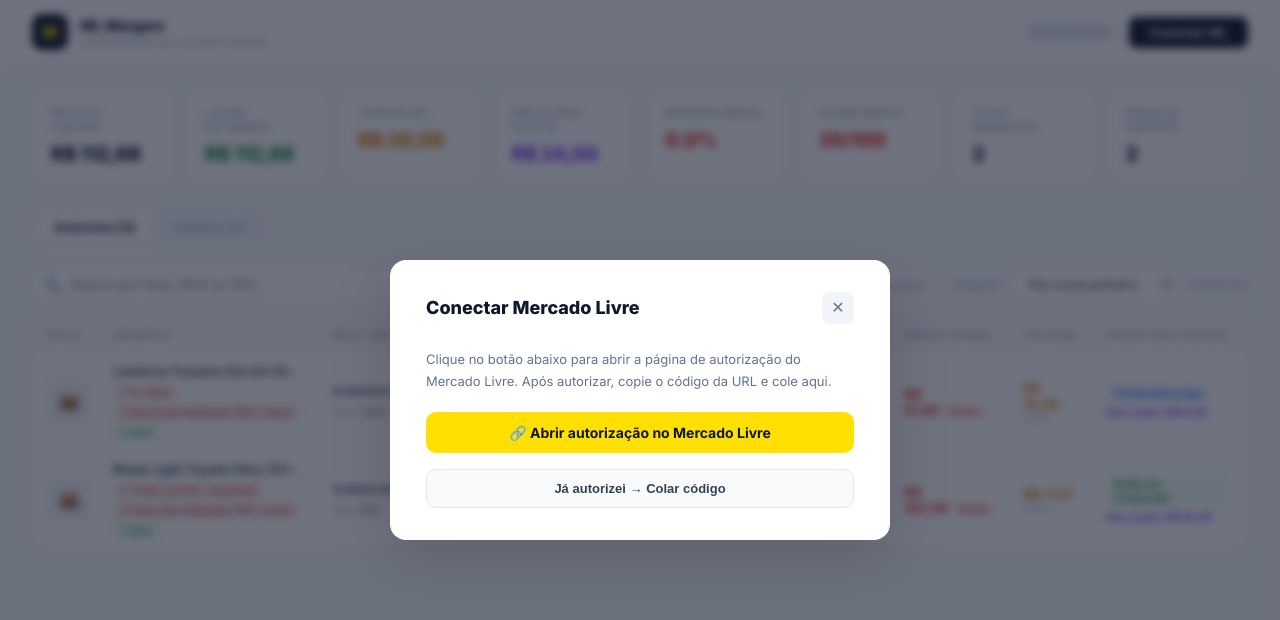
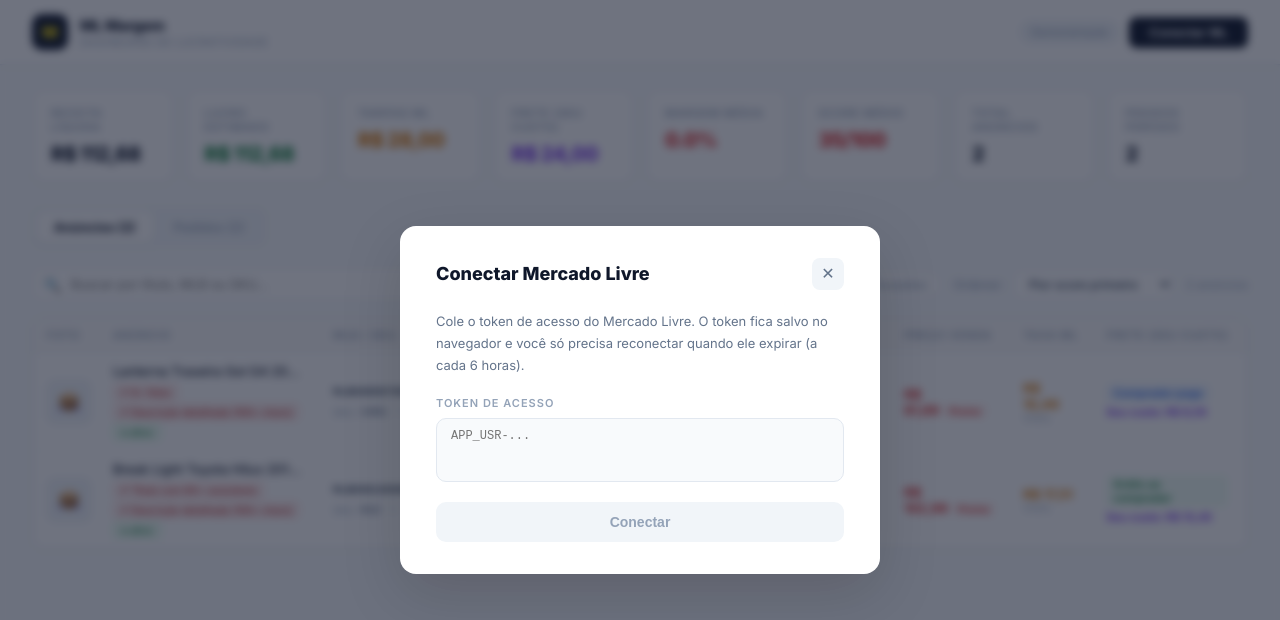
Before and after one commit to comprasmartinsimports-blip/followup-dashboard, a React (Vite) app: page / in a window 1280 px wide. Both pictures are taken after a click on the button "Conectar ML". Shown: the top 620 px of the page. Built offline with nearby package versions, Linux system fonts and the light colour scheme.

Commit message:
Update App.jsx

```diff
--- a/src/App.jsx
+++ b/src/App.jsx
@@ -412,102 +412,49 @@ function LoginScreen({ onLogin }) {
   );
 }
 
-// ── Modal OAuth ML ───────────────────────────────────────────
+// ── Modal de conexão ML — token manual com persistência ─────
 function MLConnectModal({ onConnect, onClose }) {
-  const [step, setStep]     = useState("init"); // init | waiting_code | loading | error
-  const [code, setCode]     = useState("");
-  const [errorMsg, setErrorMsg] = useState("");
+  const [tokenInput, setTokenInput] = useState("");
+  const [loading, setLoading]       = useState(false);
+  const [errorMsg, setErrorMsg]     = useState("");
 
-  const authUrl = `https://auth.mercadolivre.com.br/authorization?response_type=code&client_id=${ML_CLIENT_ID}&redirect_uri=https://www.google.com`;
-
-  async function handleCode() {
-    if (!code.trim()) return;
-    setStep("loading");
+  async function handleConnect() {
+    const tk = tokenInput.trim();
+    if (!tk) return;
+    setLoading(true); setErrorMsg("");
     try {
-      const res = await fetch("/api/oauth", {
-        method: "POST",
-        headers: { "Content-Type": "application/json" },
-        body: JSON.stringify({
-          grant_type:   "authorization_code",
-          client_id:    ML_CLIENT_ID,
-          code:         code.trim(),
-          redirect_uri: "https://www.google.com",
-        }),
-      });
-      const data = await res.json();
-      if (!data.access_token) throw new Error(data.message || "Erro ao obter token");
-      saveTokens(data.access_token, data.refresh_token, data.expires_in, data.user_id, "");
-      onConnect(data.access_token, data.user_id);
+      const res = await fetch(ML("/users/me"), { headers: { Authorization: `Bearer ${tk}` } });
+      const me = await res.json();
+      if (!me.id) throw new Error("Token inválido ou expirado");
+      // Salva token — expira em 6h, refresh token não disponível neste fluxo
+      saveTokens(tk, "", 21600, me.id, me.nickname ?? "");
+      onConnect(tk, me.id);
     } catch(e) {
       setErrorMsg(e.message);
-      setStep("error");
     }
+    setLoading(false);
   }
 
   return (
     <div style={{ position: "fixed", inset: 0, background: "rgba(15,23,42,.6)", backdropFilter: "blur(4px)", display: "flex", alignItems: "center", justifyContent: "center", zIndex: 300, padding: 24 }}>
-      <div style={{ background: "#fff", borderRadius: 16, width: "100%", maxWidth: 500, padding: "32px 36px", boxShadow: "0 20px 60px rgba(0,0,0,.15)" }}>
-        <div style={{ display: "flex", justifyContent: "space-between", alignItems: "center", marginBottom: 24 }}>
+      <div style={{ background: "#fff", borderRadius: 16, width: "100%", maxWidth: 480, padding: "32px 36px", boxShadow: "0 20px 60px rgba(0,0,0,.15)" }}>
+        <div style={{ display: "flex", justifyContent: "space-between", alignItems: "center", marginBottom: 20 }}>
           <div style={{ fontWeight: 800, fontSize: 18, color: "#0f172a" }}>Conectar Mercado Livre</div>
           <button onClick={onClose} style={{ background: "#f1f5f9", border: "none", color: "#64748b", width: 32, height: 32, borderRadius: 8, cursor: "pointer", fontSize: 16 }}>✕</button>
         </div>
-
-        {step === "init" && (
-          <>
-            <p style={{ color: "#64748b", fontSize: 13, lineHeight: 1.7, marginBottom: 20 }}>
-              Clique no botão abaixo para abrir a página de autorização do Mercado Livre. Após autorizar, copie o código da URL e cole aqui.
-            </p>
-            <a href={authUrl} target="_blank" rel="noreferrer"
-              style={{ display: "block", textAlign: "center", background: "#ffe000", color: "#0f172a", fontWeight: 700, padding: "12px", borderRadius: 10, textDecoration: "none", fontSize: 14, marginBottom: 16 }}>
-              🔗 Abrir autorização no Mercado Livre
-            </a>
-            <button onClick={() => setStep("waiting_code")}
-              style={{ width: "100%", background: "#f8fafc", border: "1px solid #e2e8f0", color: "#334155", fontWeight: 600, padding: "11px", borderRadius: 10, cursor: "pointer", fontSize: 13 }}>
-              Já autorizei → Colar código
-            </button>
-          </>
-        )}
-
-        {step === "waiting_code" && (
-          <>
-            <p style={{ color: "#64748b", fontSize: 13, lineHeight: 1.7, marginBottom: 6 }}>
-              Após autorizar, você será redirecionado de volta para este site. A URL vai ter um parâmetro <code style={{ fontSize: 11, background: "#f1f5f9", padding: "2px 6px", borderRadius: 4 }}>?code=TG-XXXXXXXX</code>
-            </p>
-            <p style={{ color: "#64748b", fontSize: 13, marginBottom: 16 }}>Copie o valor após <code style={{ fontSize: 11 }}>code=</code> da URL e cole abaixo:</p>
-            <input value={code} onChange={e => setCode(e.target.value)}
-              onKeyDown={e => e.key === "Enter" && handleCode()}
-              placeholder="TG-XXXXXXXXXX-XXXXXXXXX"
-              style={{ width: "100%", background: "#f8fafc", border: "1px solid #e2e8f0", color: "#0f172a", padding: "11px 14px", borderRadius: 10, fontFamily: "monospace", fontSize: 13, outline: "none", marginBottom: 16 }} />
-            <div style={{ display: "flex", gap: 8 }}>
-              <button onClick={() => setStep("init")}
-                style={{ flex: 1, background: "#f8fafc", border: "1px solid #e2e8f0", color: "#64748b", fontWeight: 600, padding: "11px", borderRadius: 10, cursor: "pointer", fontSize: 13 }}>
-                Voltar
-              </button>
-              <button onClick={handleCode} disabled={!code.trim()}
-                style={{ flex: 2, background: !code.trim() ? "#f1f5f9" : "#0f172a", border: "none", color: !code.trim() ? "#94a3b8" : "#fff", fontWeight: 700, padding: "11px", borderRadius: 10, cursor: !code.trim() ? "not-allowed" : "pointer", fontSize: 14 }}>
-                Conectar
-              </button>
-            </div>
-          </>
-        )}
-
-        {step === "loading" && (
-          <div style={{ textAlign: "center", padding: "24px 0", color: "#94a3b8" }}>
-            <div style={{ fontSize: 28, marginBottom: 12, display: "inline-block", animation: "spin 1s linear infinite" }}>⟳</div>
-            <style>{`@keyframes spin{to{transform:rotate(360deg)}}`}</style>
-            <div style={{ fontSize: 13 }}>Conectando...</div>
-          </div>
-        )}
-
-        {step === "error" && (
-          <div>
-            <div style={{ background: "#fef2f2", border: "1px solid #fecaca", color: "#dc2626", fontSize: 13, padding: "12px 16px", borderRadius: 8, marginBottom: 16 }}>⚠ {errorMsg}</div>
-            <button onClick={() => { setStep("waiting_code"); setCode(""); }}
-              style={{ width: "100%", background: "#f8fafc", border: "1px solid #e2e8f0", color: "#334155", fontWeight: 600, padding: "11px", borderRadius: 10, cursor: "pointer", fontSize: 13 }}>
-              Tentar novamente
-            </button>
-          </div>
-        )}
+        <p style={{ color: "#64748b", fontSize: 13, lineHeight: 1.7, marginBottom: 20 }}>
+          Cole o token de acesso do Mercado Livre. O token fica salvo no navegador e você só precisa reconectar quando ele expirar (a cada 6 horas).
+        </p>
+        <div style={{ marginBottom: 16 }}>
+          <div style={{ fontSize: 11, color: "#94a3b8", marginBottom: 8, fontWeight: 600, letterSpacing: 1, textTransform: "uppercase" }}>Token de acesso</div>
+          <textarea value={tokenInput} onChange={e => setTokenInput(e.target.value)} placeholder="APP_USR-..." rows={3}
+            style={{ width: "100%", background: "#f8fafc", border: `1px solid ${errorMsg ? "#fca5a5" : "#e2e8f0"}`, color: "#0f172a", padding: "10px 14px", borderRadius: 10, fontFamily: "monospace", fontSize: 12, resize: "none", outline: "none" }} />
+        </div>
+        {errorMsg && <div style={{ background: "#fef2f2", border: "1px solid #fecaca", color: "#dc2626", fontSize: 13, padding: "10px 14px", borderRadius: 8, marginBottom: 16 }}>⚠ {errorMsg}</div>}
+        <button onClick={handleConnect} disabled={loading || !tokenInput.trim()}
+          style={{ width: "100%", background: loading || !tokenInput.trim() ? "#f1f5f9" : "#0f172a", border: "none", color: loading || !tokenInput.trim() ? "#94a3b8" : "#fff", fontWeight: 700, padding: "12px", borderRadius: 10, cursor: loading || !tokenInput.trim() ? "not-allowed" : "pointer", fontSize: 14 }}>
+          {loading ? "Verificando..." : "Conectar"}
+        </button>
       </div>
     </div>
   );
```
